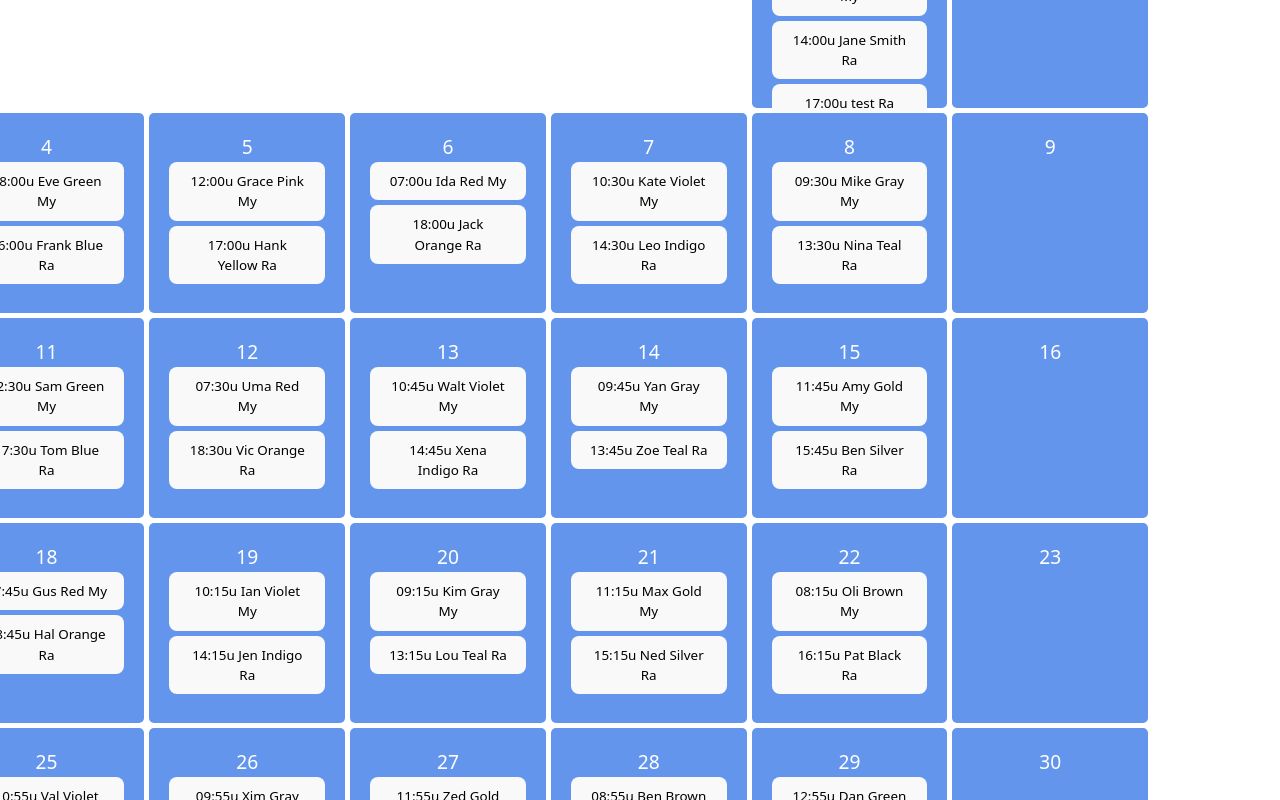
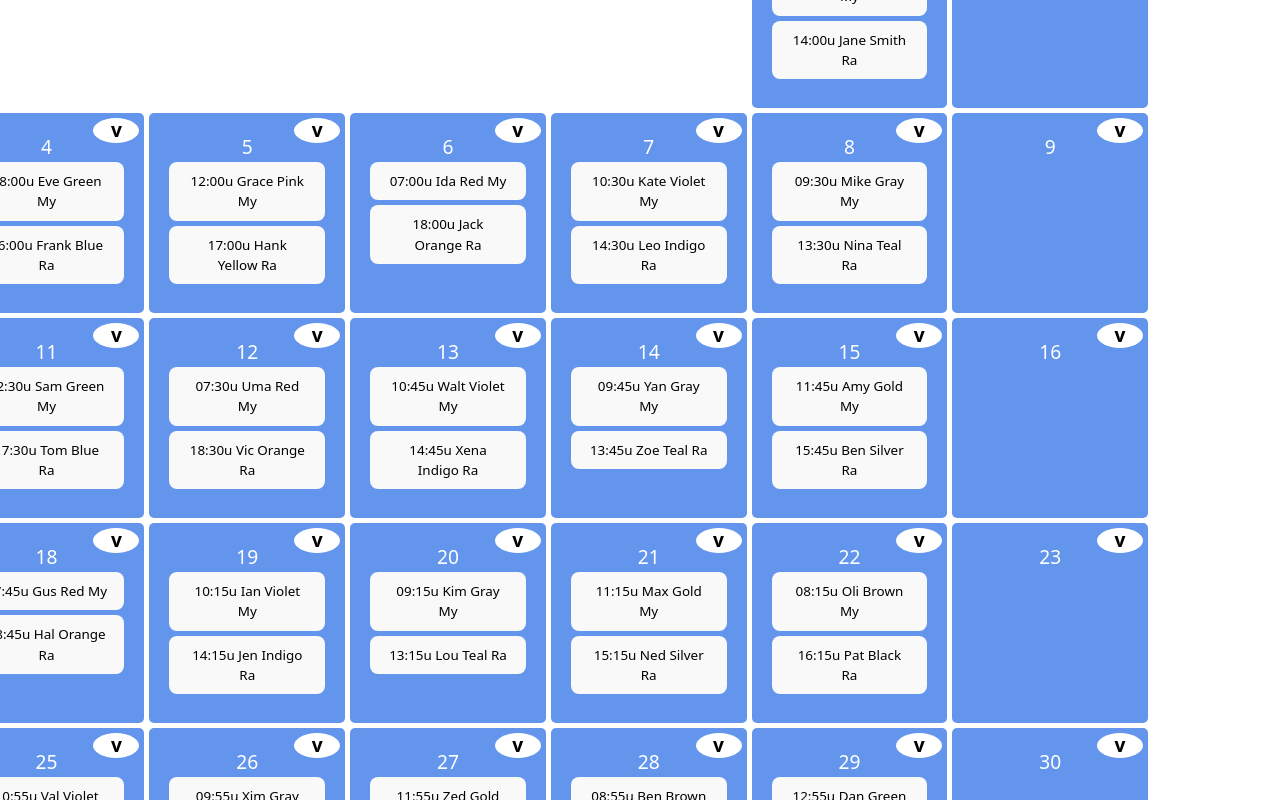
Before and after one commit to ZuydUniversity/B2C6_B2A_Frontend, a React (Vite) app: page /kalender in a window 1280 px wide. Shown: the top 800 px of the page. Built offline with nearby package versions, Linux system fonts and the light colour scheme.

Commit message:
small button 'v' added to calendar squares

```diff
--- a/src/App.css
+++ b/src/App.css
@@ -661,7 +661,6 @@
     background-color: lightsteelblue;
 }
 
-
 .calendar-grid-container {
     display: flex;
     flex-direction: column;
@@ -721,6 +720,7 @@
     border-radius: 5px;
     padding: 20px;
     font-size: 1.2em;
+    position: relative;
 }
 
 .days-of-week {
@@ -740,8 +740,6 @@
     font-size: 1.2em;
     color: black;
 }
-
-
 
 .rounded-square {
     position: fixed;
@@ -785,3 +783,25 @@
     height: 1000px;
     width: 800px;
 }
+
+.small-button {
+    position: absolute;
+    top: 5px;
+    right: 5px;
+    background-color: white;
+    color: black;
+    border: none;
+    border-radius: 50%;
+    width: 25px;
+    height: 25px;
+    display: flex;
+    justify-content: center;
+    align-items: center;
+    cursor: pointer;
+    font-size: 1em;
+    font-weight: bold;
+}
+
+.small-button:hover {
+    background-color: lightgray;
+}
--- a/src/routes/Kalender.jsx
+++ b/src/routes/Kalender.jsx
@@ -59,6 +59,14 @@ function Kalender() {
         setShowNewAppointment(true);
     };
 
+    const handleDaySwitch = (dayIndex) => {
+        setCurrentDayIndex(dayIndex);
+        setShowDayCalendar(true);
+        setShowWeekCalendar(false);
+        setShowNewAppointment(false);
+    };
+
+
     const renderGridItems = () => {
         const startingDayIndex = 5;
         const items = [];
@@ -66,7 +74,7 @@ function Kalender() {
 
         const appointments = {
             //week 22
-            1: ["10:00u John Doe My", "14:00u Jane Smith Ra", "17:00u test Ra" ],
+            1: ["10:00u John Doe My", "14:00u Jane Smith Ra"],
             2: [],
             //week 23
             3: ["11:00u Carol White My", "15:00u Dave Black Ra"],
@@ -108,6 +116,7 @@ function Kalender() {
                 items.push(
                     <div key={day} className="grid-item week-view-item">
                         <div className="day-number">{day}</div>
+                        <button className="small-button" onClick={() => handleDaySwitch(day)}>v</button>
                         <div className="greybutton-container">
                             {appointments[day] && appointments[day].map((appointment, idx) => (
                                 <button key={idx} className="grey-button" onClick={() => handleAppointmentClick(day, appointment)}>{appointment}</button>
@@ -120,6 +129,7 @@ function Kalender() {
             items.push(
                 <div key={currentDayIndex} className="grid-item day-view-item">
                     <div className="day-number">{currentDayIndex}</div>
+                    <button className="small-button" onClick={() => handleDaySwitch(currentDayIndex)}>v</button>
                     <div className="greybutton-container">
                         {appointments[currentDayIndex] && appointments[currentDayIndex].map((appointment, idx) => (
                             <button key={idx} className="grey-button" onClick={() => handleAppointmentClick(currentDayIndex, appointment)}>{appointment}</button>
@@ -137,6 +147,7 @@ function Kalender() {
                         items.push(
                             <div key={index} className="grid-item">
                                 <div className="day-number">{dayNumber}</div>
+                                <button className="small-button" onClick={() => handleDaySwitch(currentDayIndex)}>v</button>
                                 {isNotSunday && (
                                     <div className="greybutton-container">
                                         {appointments[dayNumber] && appointments[dayNumber].map((appointment, idx) => (
```
Lines whose indentation alone changed are shown as unchanged.
